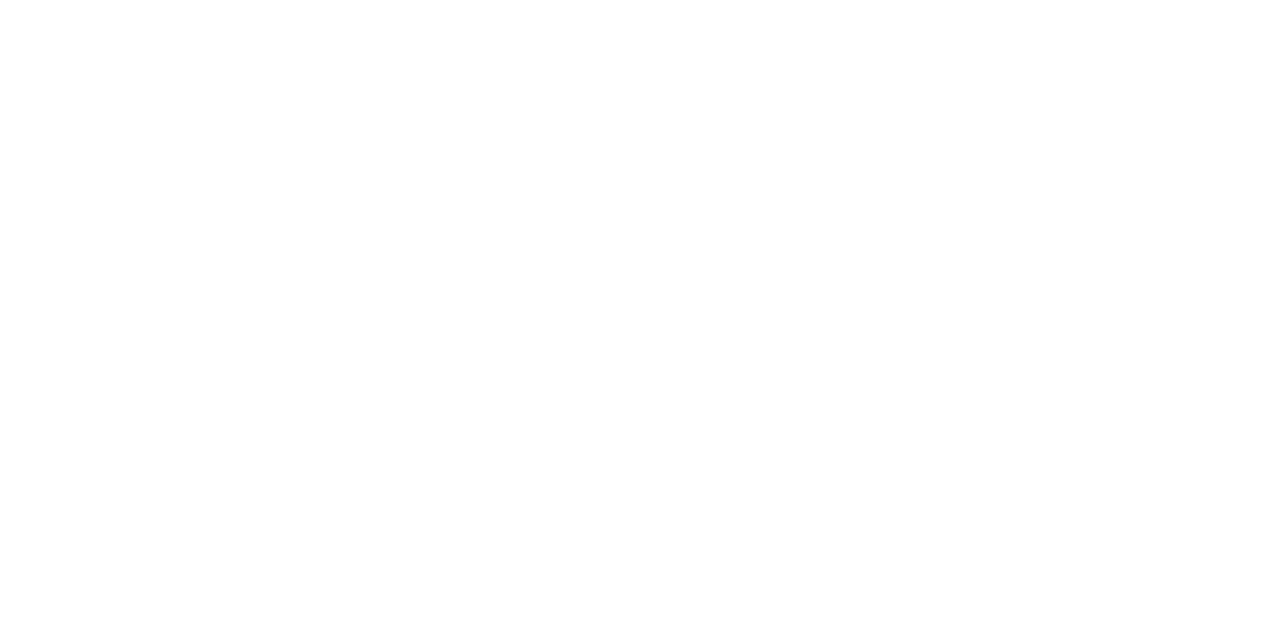
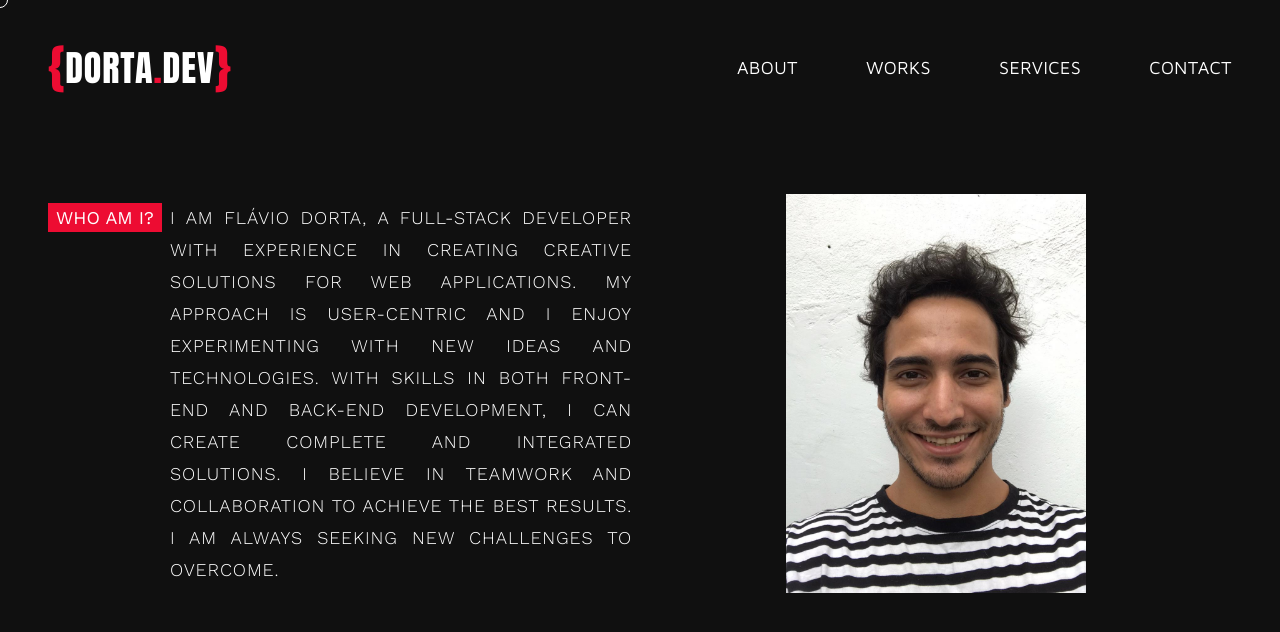
Before and after one commit to flaviodorta/dorta.dev, a Next.js app: page / in a window 1280 px wide. Shown: the top 632 px of the page. Built offline with nearby package versions, Linux system fonts and the light colour scheme.

Commit message:
feat: add texts to about and text reveal effect to slogan

```diff
--- a/package.json
+++ b/package.json
@@ -22,6 +22,7 @@
     "react-device-detect": "^2.2.2",
     "react-dom": "18.2.0",
     "react-icons": "^4.7.1",
+    "split-type": "^0.3.3",
     "tailwind-merge": "^1.9.1",
     "typescript": "4.9.4",
     "usehooks-ts": "^2.9.1"
--- a/src/components/Layout.tsx
+++ b/src/components/Layout.tsx
@@ -7,7 +7,13 @@ import gsap, { Elastic, Power4 } from 'gsap';
 
 const lato = Maven_Pro({ subsets: ['latin'], weight: '400' });
 
-export const Layout = ({ children }: { children: React.ReactNode }) => {
+export const Layout = ({
+  children,
+  className,
+}: {
+  children: React.ReactNode;
+  className?: string;
+}) => {
   const ref = useRef<HTMLDivElement>(null!);
   const [mousePosition, setMousePosition] = useState({ x: 0, y: 0 });
 
@@ -28,7 +34,8 @@ export const Layout = ({ children }: { children: React.ReactNode }) => {
     <div
       className={clsx([
         lato.className,
-        'w-full z-50 h-screen overflow-hidden text-white p-[22px_28px] sm:p-[22px_48px] bg-[#101010]',
+        'w-full z-50 h-screen overflow-x-hidden text-white p-[22px_28px] sm:p-[22px_48px] bg-black',
+        className,
       ])}
     >
       {isDesktop && (
--- a/src/components/Navbar.tsx
+++ b/src/components/Navbar.tsx
@@ -1,24 +1,49 @@
 import { useRouter } from 'next/router';
-import { useRef } from 'react';
+import { useEffect, useRef } from 'react';
 import Logo from './Logo';
 import MagneticDiv from './MagneticDiv';
 import { Anton } from '@next/font/google';
 import clsx from 'clsx';
 import { RxTriangleUp } from 'react-icons/rx';
 import Link from 'next/link';
+import { Elastic, Power1, Power4 } from 'gsap';
+
+import gsap from 'gsap';
+import { useIsomorphicLayoutEffect } from 'usehooks-ts';
 
 const anton = Anton({ subsets: ['latin'], weight: '400' });
 
 const Navbar = () => {
-  const buttons = ['home', 'services', 'contact'];
+  const buttons = ['about', 'works', 'services', 'contact'];
   const { pathname, replace } = useRouter();
   const handleRedirect = (pathname: string) => replace(pathname);
   const refs = useRef<HTMLDivElement[]>([]);
-  console.log(refs);
+  const navRef = useRef<HTMLDivElement>(null);
+  const logoRef = useRef<HTMLDivElement>(null);
+
+  useEffect(() => {
+    const ctx = gsap.context(() => {
+      gsap.from(navRef.current, {
+        y: -50,
+        opacity: 0,
+        duration: 1.7,
+        ease: 'cubic-bezier(.1,.81,.34,.97)',
+      });
+    });
+
+    return () => ctx.revert();
+  }, []);
+
+  // console.log(refs);
 
   return (
-    <div className='relative w-full flex items-center justify-between'>
-      <Logo />
+    <div
+      ref={navRef}
+      className='relative w-full flex items-center justify-between'
+    >
+      <div ref={logoRef}>
+        <Logo />
+      </div>
 
       <ul className='-mr-[26px] hidden md:flex gap-4 text-lg'>
         {buttons.map((button) => (
--- a/src/pages/home.tsx
+++ /dev/null
@@ -1,24 +0,0 @@
-import React from 'react';
-import Image from 'next/image';
-import { Layout } from '@/components/Layout';
-import Navbar from '@/components/Navbar';
-
-const Home = () => {
-  const buttons = ['home', 'services', 'contact'];
-
-  return (
-    <Layout>
-      <Navbar />
-
-      <Image
-        className='absolute right-[90px] top-52 -translate-x-1/2'
-        src='/eu1.jpeg'
-        width={400}
-        height={600 / 16 / 9}
-        alt='Flávio Dorta'
-      />
-    </Layout>
-  );
-};
-
-export default Home;
--- a/src/pages/index.tsx
+++ b/src/pages/index.tsx
@@ -1,13 +1,154 @@
-import Head from 'next/head';
+import React, { useEffect, useLayoutEffect, useRef } from 'react';
 import Image from 'next/image';
-import { Inter } from '@next/font/google';
+import { Layout } from '@/components/Layout';
+import Navbar from '@/components/Navbar';
+import { Work_Sans, Anton } from '@next/font/google';
+import clsx from 'clsx';
+import { RxDoubleArrowDown } from 'react-icons/rx';
+import gsap, { Elastic, Expo, Power1, Power4 } from 'gsap';
+import SplitType from 'split-type';
+import { useIsomorphicLayoutEffect } from 'usehooks-ts';
 
-const inter = Inter({ subsets: ['latin'] });
+const worksSans300 = Work_Sans({ weight: '300', subsets: ['latin'] });
+const worksSans400 = Work_Sans({ weight: '400', subsets: ['latin'] });
+const anton = Anton({ weight: '400', subsets: ['latin'] });
 
-export default function Home() {
+const Index = () => {
+  const sloganPartOne = 'Creative'.split('').map((el, idx) => (
+    <div key={idx} id='char' className='inline-block'>
+      {el}
+    </div>
+  ));
+
+  const sloganPartTwo = 'Developer'.split('').map((el, idx) => (
+    <div key={idx} id='char' className='inline-block'>
+      {el}
+    </div>
+  ));
+
+  const sloganRef = useRef<HTMLHeadingElement>(null!);
+  const scrollRef = useRef<HTMLSpanElement>(null);
+  const sloganPointRef = useRef<HTMLSpanElement>(null!);
+
+  useIsomorphicLayoutEffect(() => {
+    const ctx = gsap.context(() => {
+      gsap.fromTo(
+        '#char',
+        {
+          y: 270,
+          skewY: 4,
+          skewX: 3,
+          stagger: 0.13,
+        },
+        {
+          y: 0,
+          skewY: 0,
+          skewX: 0,
+          stagger: 0.13,
+        }
+      );
+
+      gsap.to(scrollRef.current, {
+        y: 10,
+        yoyo: true,
+        repeat: -1,
+        duration: 1,
+        ease: Power1.easeIn,
+      });
+
+      // gsap.to(scrollRef.current, {
+      //   yoyo: true,
+      //   duration: Infinity,
+      //   repeat: -1,
+      //   y: 10,
+      // });
+
+      gsap.from(sloganPointRef.current, {
+        delay: 2.6,
+        opacity: 0,
+      });
+    });
+
+    return () => ctx.revert();
+  }, []);
+
   return (
-    <>
-      <main></main>
-    </>
+    <Layout>
+      <Navbar />
+
+      <div className='flex pt-16 md:pt-20 justify-center'>
+        <main className='relative'>
+          <div className='grid grid-cols-1 text-justify md:grid-cols-2 w-full'>
+            <div className='flex items-center'>
+              <div className='flex-col md:flex-row flex text-lg h-fit'>
+                <div>
+                  <span
+                    className={clsx([
+                      worksSans400.className,
+                      'uppercase background-primary w-fit bg-primary whitespace-nowrap leading-10 px-2 py-1',
+                    ])}
+                  >
+                    Who am I?
+                  </span>
+                </div>
+
+                <span
+                  className={clsx([
+                    worksSans300.className,
+                    'uppercase px-2 py-1 tracking-wider leading-8',
+                  ])}
+                >
+                  I am Flávio Dorta, a full-stack developer with experience in
+                  creating creative solutions for web applications. My approach
+                  is user-centric and I enjoy experimenting with new ideas and
+                  technologies. With skills in both front-end and back-end
+                  development, I can create complete and integrated solutions. I
+                  believe in teamwork and collaboration to achieve the best
+                  results. I am always seeking new challenges to overcome.
+                </span>
+              </div>
+            </div>
+
+            <div className='pt-16 md:pt-0 w-full px-20 h-full flex-center'>
+              <Image
+                className='z-[2]'
+                src='/eu1.jpeg'
+                width={300}
+                height={600 / 16 / 9}
+                alt='Flávio Dorta'
+              />
+            </div>
+          </div>
+
+          <div
+            className={clsx([
+              anton.className,
+              'flex justify-between w-full overflow-hidden h-fit items-center absolute left-0 mt-40 text-[168px] uppercase',
+            ])}
+          >
+            <h1 ref={sloganRef} className='whitespace-nowrap overflow-hidden'>
+              {sloganPartOne} {sloganPartTwo}
+              <span ref={sloganPointRef} className='text-primary'>
+                .
+              </span>
+            </h1>
+
+            <span
+              ref={scrollRef}
+              className='flex-center mx-auto gap-2 w-fit justify-center'
+            >
+              <RxDoubleArrowDown className='text-primary h-7 w-7' />
+              <span
+                className={clsx([worksSans400.className, 'uppercase text-lg'])}
+              >
+                Scroll
+              </span>
+            </span>
+          </div>
+        </main>
+      </div>
+    </Layout>
   );
-}
+};
+
+export default Index;
--- a/src/styles/globals.css
+++ b/src/styles/globals.css
@@ -15,4 +15,24 @@
   *::selection {
     @apply bg-primary text-white;
   }
+
+  ::-webkit-scrollbar {
+    width: 8px;
+    background-color: #101010;
+  }
+
+  ::-webkit-scrollbar-thumb {
+    background-color: #ed0c32;
+    border-radius: 1000000px;
+  }
+
+  ::-webkit-scrollbar-track {
+    background-color: #101010;
+  }
 }
+
+@layer components {
+  .flex-center {
+    @apply flex items-center justify-center;
+  }
+}
--- a/tailwind.config.js
+++ b/tailwind.config.js
@@ -9,6 +9,7 @@ module.exports = {
     extend: {
       colors: {
         primary: '#ED0C32',
+        black: '#101010',
       },
     },
   },
```
Also changed, not shown: 1 other file (tests, documents, lock files or other folders).
